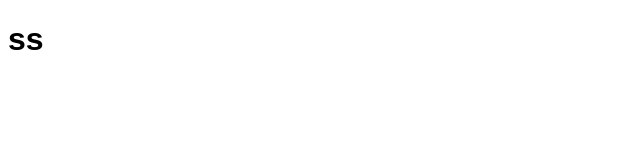
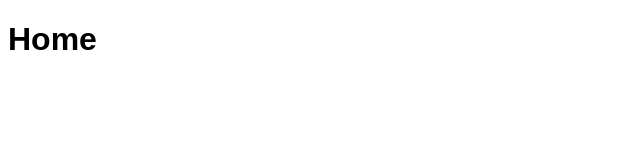
Before and after one commit to Gabriel-Castanhel/Pincelar, a Next.js app in the folder projeto/: page / in a window 1280 px wide. Shown: the top 160 px of the page, without its empty margins (0-640 px from the left). Built offline with nearby package versions, Linux system fonts and the light colour scheme.

Commit message:
Colocando a função de tabela

```diff
--- a/projeto/src/app/page.tsx
+++ b/projeto/src/app/page.tsx
@@ -1,7 +1,11 @@
 export default function Home() {
   return (
     <div>
-      <h1>ss</h1>
+      <h1>Home</h1>
     </div>
   )
 }
+
+export function Tabela(){
+
+}
```
